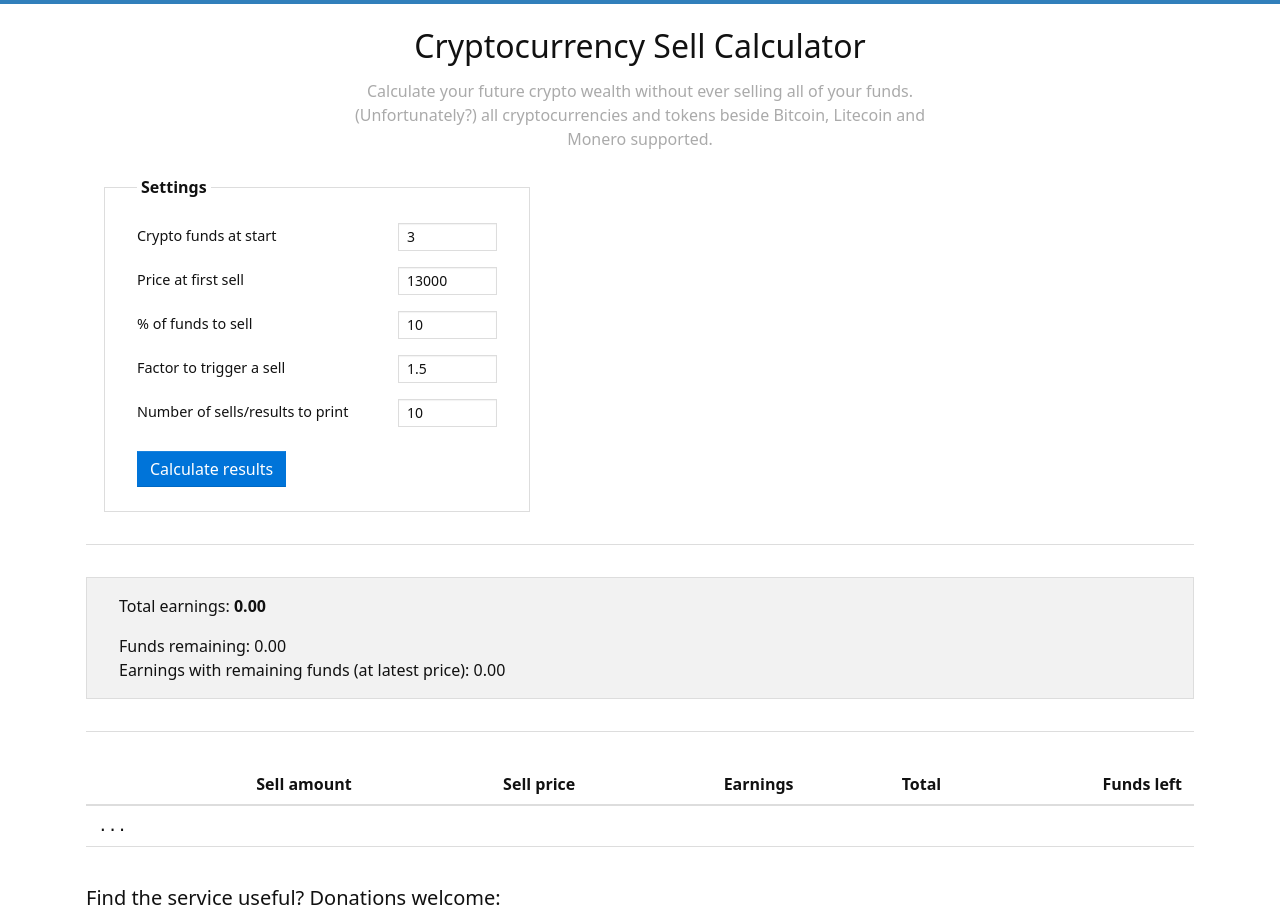
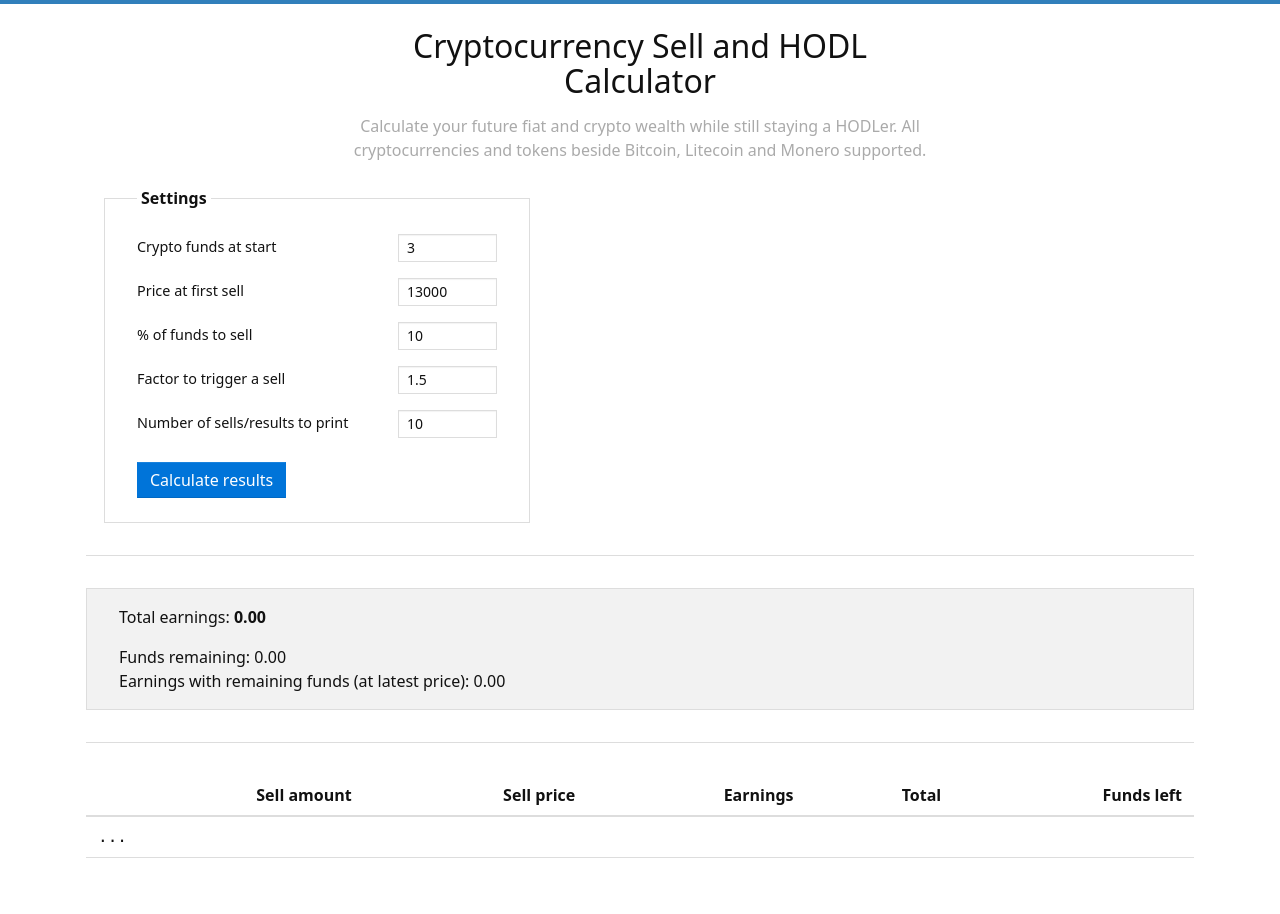
Before and after one commit to ndeet/cryptosellcalc, a plain HTML site: page index.html in a window 1280 px wide. Shown: the top 914 px of the page. Drawn offline with Linux system fonts and the light colour scheme.

Commit message:
Adding table wrapper for small screens. Updating texts.

```diff
--- a/assets/css/style.css
+++ b/assets/css/style.css
@@ -24,6 +24,9 @@ input, button, fieldset {
     margin: 0;
     padding: 1rem;
 }
+.results-wrapper {
+    overflow-x: auto;
+}
 
 .results {
    font-family: "Lucida Console", Monaco, monospace;
--- a/index.html
+++ b/index.html
@@ -5,7 +5,8 @@
     <meta name="viewport" content="width=device-width, initial-scale=1">
     <meta name="author" content="Andreas Tasch">
     <meta http-equiv="expires" content="21600">
-    <title>Cryptocurrency sell calculator | Bitcoin, Litecoin, Monero, etc. </title>
+    <meta name="description" content="Calculate your future fiat and crypto wealth while still staying a HODLer. All cryptocurrencies and tokens beside Bitcoin, Litecoin and Monero supported.">
+    <title>Cryptocurrency sell and HODL calculator | Bitcoin, Litecoin, Monero, ... </title>
     <link rel="stylesheet" href="./assets/css/shoelace.css">
     <link rel="stylesheet" href="./assets/css/style.css">
     <link rel="shortcut icon" href="./assets/images/favicon.png">
@@ -14,9 +15,9 @@
 
 <header class="mar-t-md mar-b-md">
     <div class="col-12 col-md-6 container text-center">
-        <h2>Cryptocurrency Sell Calculator</h2>
+        <h2>Cryptocurrency Sell and HODL Calculator</h2>
         <p class="text-secondary mar-t-sm">
-            Calculate your future crypto wealth without ever selling all of your funds. (Unfortunately?) all cryptocurrencies and tokens beside Bitcoin, Litecoin and Monero supported.
+            Calculate your future fiat and crypto wealth while still staying a HODLer. All cryptocurrencies and tokens beside Bitcoin, Litecoin and Monero supported.
         </p>
     </div>
 </header>
@@ -97,6 +98,7 @@
 
     <hr/>
 
+    <div class="results-wrapper">
         <table class="results-list text-right">
             <thead>
             <tr>
@@ -113,6 +115,8 @@
             </tr>
             </tbody>
         </table>
+    </div>
+
     <footer class="mar-t-xl">
         <h5>Find the service useful? Donations welcome:</h5>
         <p class="donation-addresses text-small">
@@ -134,6 +138,6 @@
 
     </footer>
 </main>
-<script src="./assets/js/calc.js"></script>
+<script async src="./assets/js/calc.js"></script>
 </body>
 </html>
```
Lines whose indentation alone changed are shown as unchanged.
